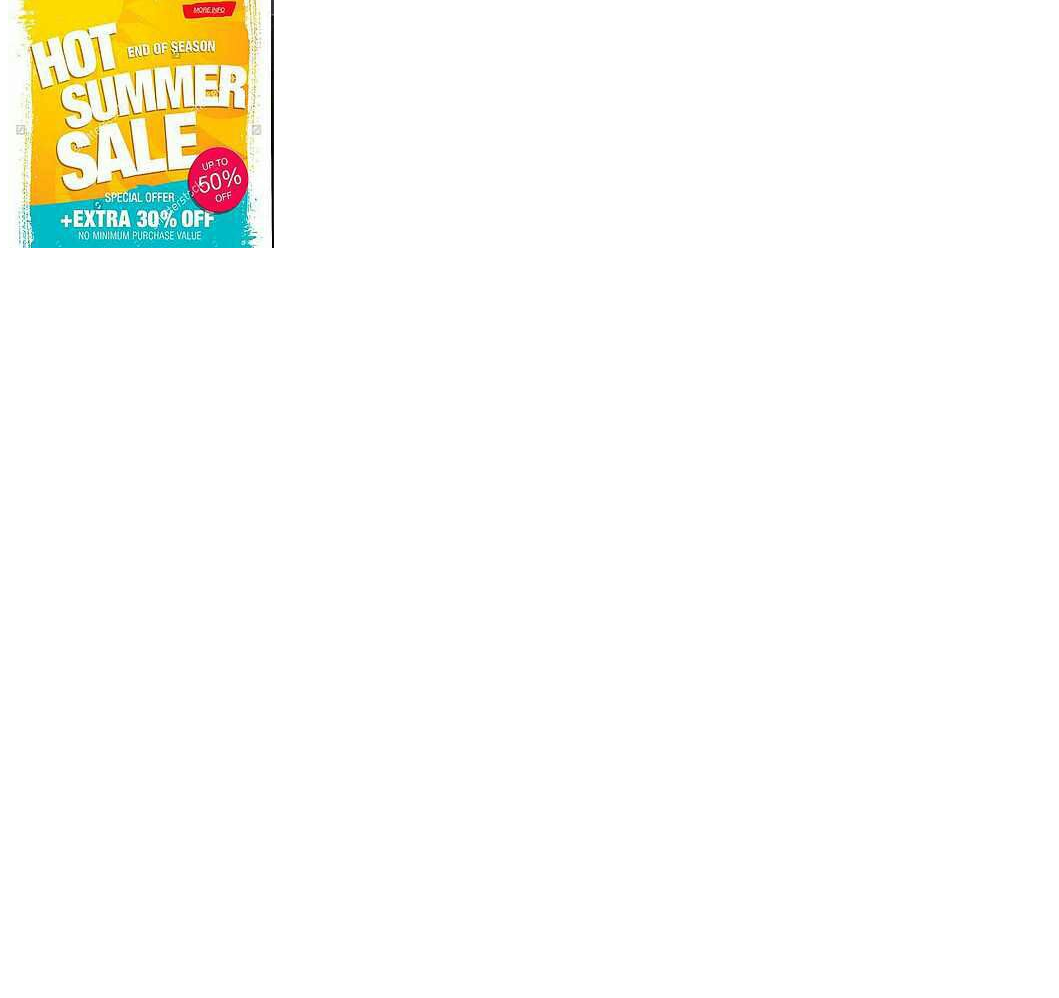
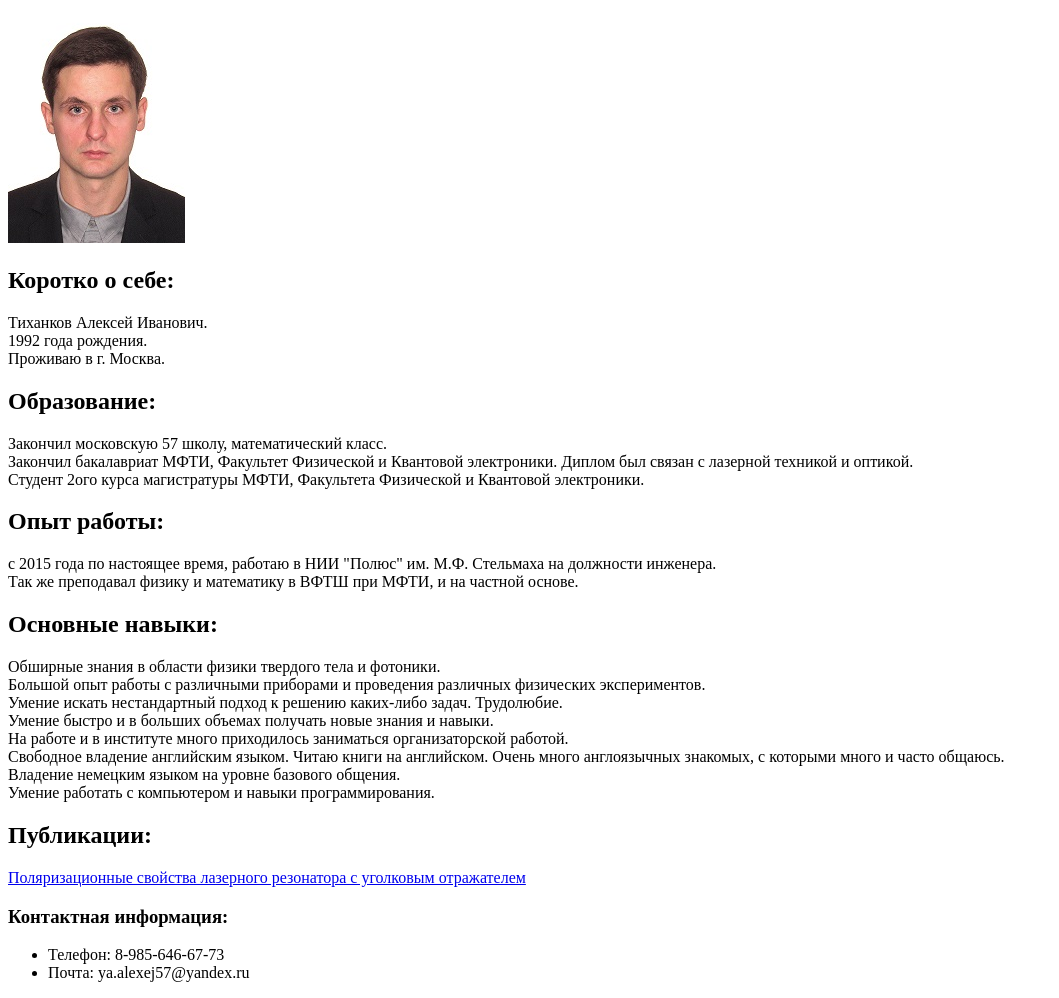
Before and after one commit to AlexeyTikhankov/AlexeyTikhankov.github.io, a plain HTML site: page index.html in a window 1280 px wide. Shown: the part 73-1071 px from the top of the page, without its empty margins (0-1059 px from the left). Before the commit the page ends 800 px from the top, so only its background shows below. Drawn offline with Linux system fonts and the light colour scheme.

Commit message:
Update index.html

```diff
--- a/index.html
+++ b/index.html
@@ -1,27 +1,35 @@
+
 <!DOCTYPE html>
 <html>
-  <html lang="ru" class="fa-events-icons-ready"><!-- Привет, русские хакеры. Денег зашлите лучше, мы хорошее дело делаем, вы же белые хакеры 0x30C3931017C867EfCF60d7d2b57DFe08bC7f7CCD (ETH), 178r6jWZfWJc88qFFgc6NJNgnzK6oSqWvW (BTC) --><head>
-    <meta charset="utf-8" />
-  <title>HotSummerSale</title>
-
-  <meta name="google-site-verification" content="etbSm07uPvzzEE7_TUfhtZnMnyWOdGudogV4NXqfWrg" />
-<meta name="yandex-verification" content="b205865322bb578f" />
-<meta name="yandex-verification" content="c4fdcef24d5464af" />
-  <meta name="author" content="" />
-<meta name="description" content="1 Сообщество Heisen объединяет активных людей. Мы хотим делиться опытом и учиться новому. Мы быстро растем и самостоятельно решаем любые задачи." />
-<meta property="og:title" content="Heisen.me" />
-<meta property="og:description" content="2 Сообщество Heisen объединяет активных людей. Мы хотим делиться опытом и учиться новому. Мы быстро растем и самостоятельно решаем любые задачи." />
-<meta property="og:url" content="https://heisen.me/" />
-<meta property="og:image" content="Landing.jpg" />
-<meta property="og:site_name" content="Hot Summer Sale" />
-<meta name="twitter:card" content="summary" />
-<meta name="twitter:site" content="@heisenhub" />
-<meta name="twitter:creator" content="@heisenhub" />
-<meta name="twitter:description" content="Ads by Smartcom: Proudly and gently" />
-<meta property="fb:admins" content="1312055486" />
-<meta property="article:publisher" content="1312055486" />
-<meta property="fb:app_id" content="1419810681377487" />
 <body>
-  <img src="Landing.jpg">
+<h1>Тиханков Алексей Иванович</h1>
+<img src="Резюме.jpg">
+<h2>Коротко о себе:</h2>
+<p>Тиханков Алексей Иванович.<br>
+1992 года рождения.<br>
+Проживаю в г. Москва.</p>
+<h2>Образование:</h2>
+  <p>Закончил московскую 57 школу, математический класс.<br>
+Закончил бакалавриат МФТИ, Факультет Физической и Квантовой электроники. Диплом был связан с лазерной техникой и оптикой.<br>
+Студент 2ого курса магистратуры МФТИ, Факультета Физической и Квантовой электроники.</p>
+<h2>Опыт работы:</h2>
+<p>с 2015 года по настоящее время, работаю в НИИ "Полюс" им. М.Ф. Стельмаха на должности инженера.<br>
+Так же преподавал физику и математику в ВФТШ при МФТИ, и на частной основе.</p>
+<h2>Основные навыки:</h2>
+<p>Обширные знания в области физики твердого тела и фотоники.<br>
+Большой опыт работы с различными приборами и проведения различных физических экспериментов.<br>
+Умение искать нестандартный подход к решению каких-либо задач. Трудолюбие.<br>
+Умение быстро и в больших объемах получать новые знания и навыки.<br>
+На работе и в институте много приходилось заниматься организаторской работой.<br>
+Свободное владение английским языком. Читаю книги на английском. Очень много англоязычных знакомых, с которыми много и часто общаюсь.<br>
+Владение немецким языком на уровне базового общения.<br>
+Умение работать с компьютером и навыки программирования.</p>
+<h2>Публикации:</h2>
+ <p><a href="http://opticjourn.ru/vipuski/1643-opticheskij-zhurnal-tom-85-01-2018.html">Поляризационные свойства лазерного резонатора с уголковым отражателем</a></p>
+<h3>Контактная информация:</h3>
+ <ul>
+ <li> Телефон: 8-985-646-67-73
+ <li> Почта: ya.alexej57@yandex.ru
+   </ul>
 </body>
 </html>
```
